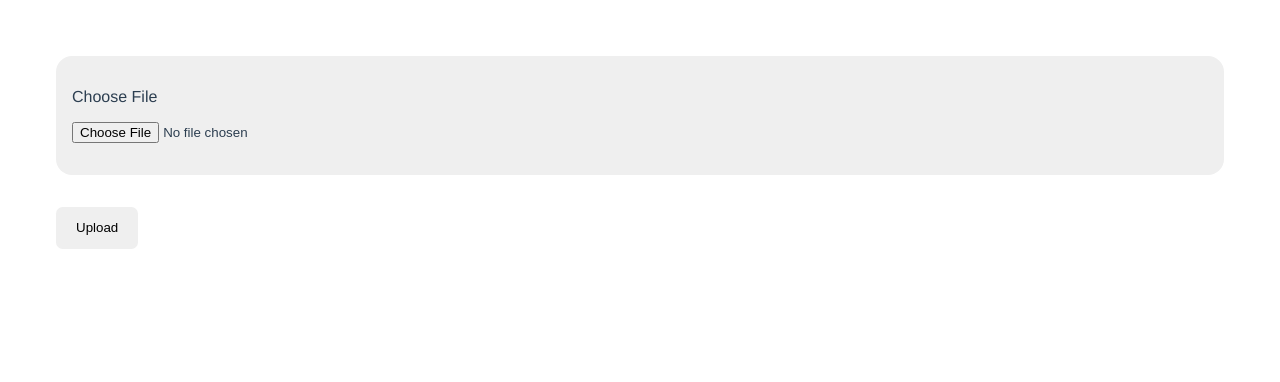
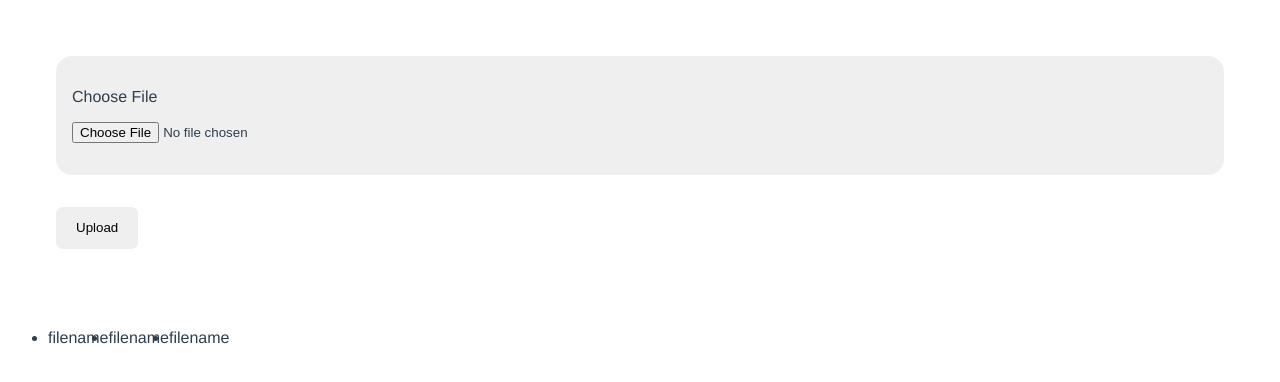
Before and after one commit to miracleonyenma/oshare, a Vue app in the folder defaultFE/: page / in a window 1280 px wide. Shown: the top 382 px of the page. Built offline with nearby package versions, Linux system fonts and the light colour scheme.

Commit message:
update && feat: add fileGallery component draft

```diff
--- a/defaultFE/src/App.vue
+++ b/defaultFE/src/App.vue
@@ -1,16 +1,20 @@
 <template>
   <div class="main">
     <file-input class="input-comp"></file-input>
+
+    <file-gallery></file-gallery>
   </div>
 </template>
 
 <script>
+import FileGallery from './components/FileGallery.vue';
 import FileInput from "./components/fileInput.vue";
 
 export default {
   name: "App",
   components: {
-    FileInput
+    FileInput,
+    FileGallery
   }
 };
 </script>
--- /dev/null
+++ b/defaultFE/src/components/FileGallery.vue
@@ -0,0 +1,31 @@
+<template>
+  <section>
+      <ul class="file-gallery">
+          <li class="file-gallery__item">
+              <p>filename</p>
+          </li>
+          <li>
+              <p>filename</p>
+          </li>
+          <li>
+              <p>filename</p>
+          </li>
+      </ul>
+  </section>
+</template>
+
+<script>
+export default {
+
+}
+</script>
+
+<style lang="scss" scoped>
+    .file-gallery{
+        display: flex;
+
+        &__item{
+
+        }
+    }
+</style>
```
